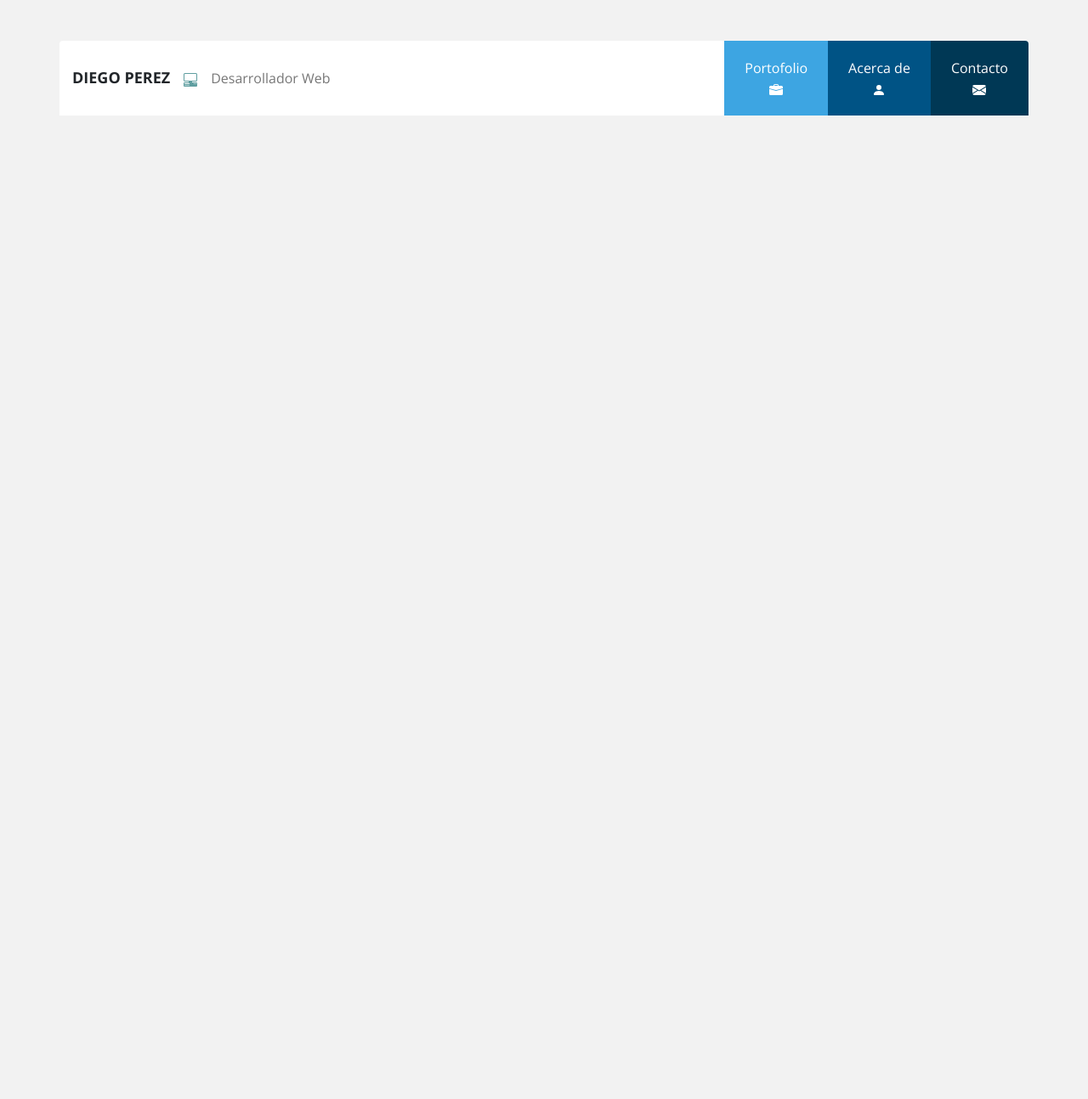
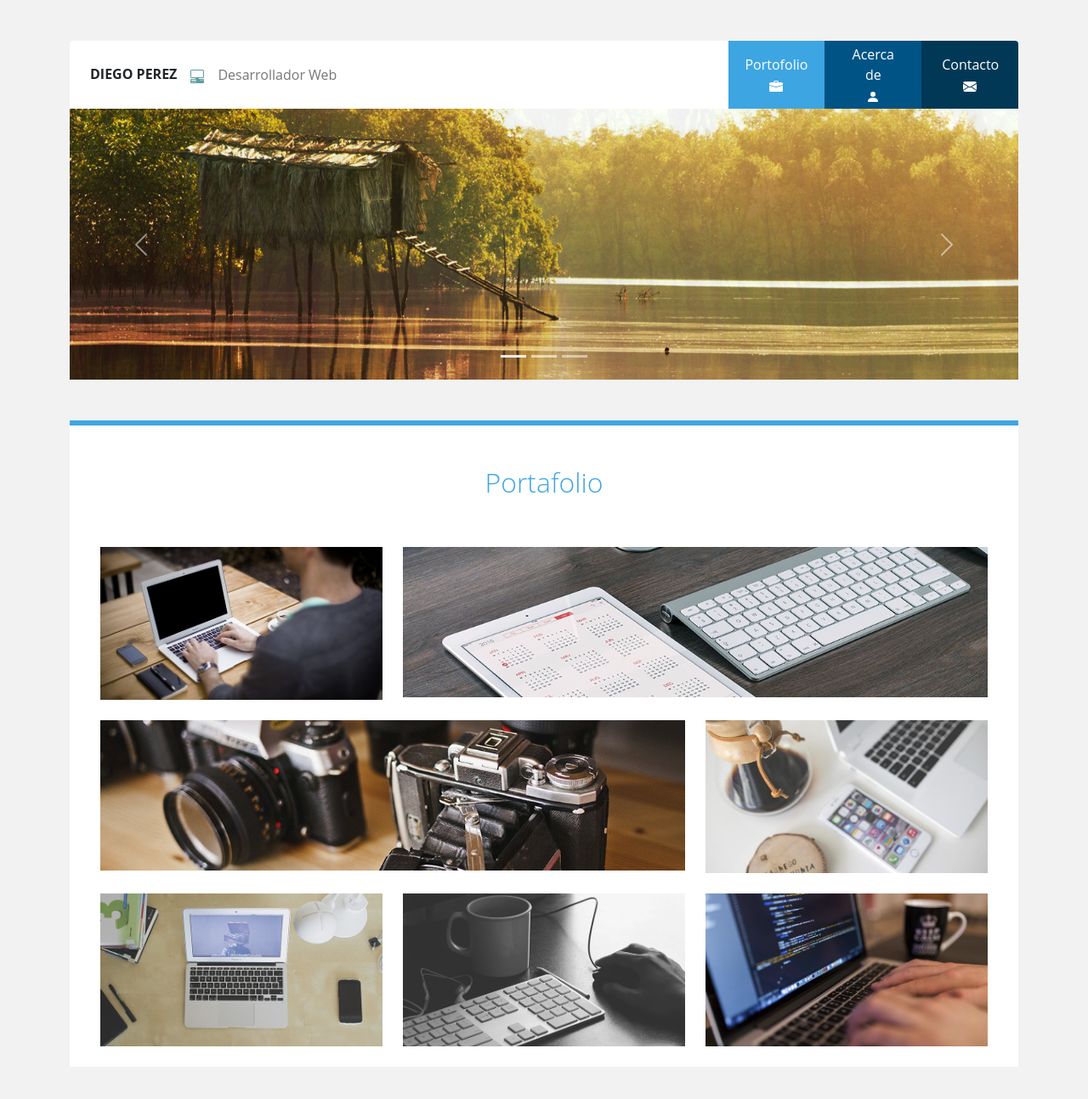
Before and after one commit to diegojperez90/Portafolio_bootstrap5, a plain HTML site: page index.html in a window 1280 px wide. Shown: the whole page at 85% size. Before the commit the page ends 800 px from the top, so only its background shows below. Drawn offline with nearby package versions, Linux system fonts and the light colour scheme; a web font is replaced by a local one.

Commit message:
termino carrusel del header y realizo galeria de imagenes del portafolio

```diff
--- a/estilos.css
+++ b/estilos.css
@@ -4,18 +4,15 @@ body {
 }
 
 header .nav {
-    min-height: 88px;
+    min-height: 80px;
     overflow: hidden;
     background: white;
 }
 
-header .logo h2 {
-    font-weight: bold;
-    font-size: 18px;
-}
-
+header .logo h2,
 header .logo p {
     font-size: 16px;
+    display: inline-block;
 }
 
 header .logo .icono {
@@ -33,3 +30,30 @@ header .menu .c3 { background: #003855; }
 header .menu .c1:hover { background: #1ba0ef; }
 header .menu .c2:hover { background: #00426a; }
 header .menu .c3:hover { background: #002d44; }
+
+/* MAIN */
+/* .portafolio */
+.portafolio {
+    border-top: 6px solid #3da5e2;
+    background: #fff;
+}
+
+.portafolio .titulo {
+    color: #3da5e2;
+    font-family: 'Open Sans', sans-serif;
+    font-weight: 300;
+}
+
+.portafolio .galeria .contenedor-imagen {
+    max-height: 180px;
+    overflow: hidden;
+}
+
+.portafolio .galeria .contenedor-imagen a {
+    background: #3da5e2;
+    display: inline-block;
+}
+
+.portafolio .galeria .contenedor-imagen:hover img {
+    opacity: .3;
+}
--- a/index.html
+++ b/index.html
@@ -4,18 +4,15 @@
     <meta charset="UTF-8">
     <meta http-equiv="X-UA-Compatible" content="IE=edge">
     <meta name="viewport" content="width=device-width, initial-scale=1.0">
-    <link rel="preconnect" href="https://fonts.googleapis.com">
-    <link rel="preconnect" href="https://fonts.gstatic.com" crossorigin>
-    <link href="https://fonts.googleapis.com/css2?family=Bakbak+One&family=Open+Sans:wght@300;400;600;700&display=swap" rel="stylesheet">
-    <link rel="stylesheet" href="https://cdn.jsdelivr.net/npm/bootstrap@4.6.1/dist/css/bootstrap.min.css" integrity="sha384-zCbKRCUGaJDkqS1kPbPd7TveP5iyJE0EjAuZQTgFLD2ylzuqKfdKlfG/eSrtxUkn" crossorigin="anonymous">
+    <link href="https://cdn.jsdelivr.net/npm/bootstrap@5.0.2/dist/css/bootstrap.min.css" rel="stylesheet" integrity="sha384-EVSTQN3/azprG1Anm3QDgpJLIm9Nao0Yz1ztcQTwFspd3yD65VohhpuuCOmLASjC" crossorigin="anonymous">
     <link rel="stylesheet" href="estilos.css">
     <title>Porfolio de Diego Pérez</title>
 </head>
 <body>
     <header class="container my-5">
-        <div class="nav row g-0 justify-content-between rounded-top">
-            <div class="logo col-auto d-flex align-items-center ps-4">
-                <h2 class="text-uppercase m-0">Diego Perez</h2>
+        <div class="nav row g-0 justify-content-between  rounded-top">
+            <div class="logo col-12 col-lg-auto d-flex align-items-center justify-content-center p-4">
+                <h2 class="fw-bold text-uppercase mb-0">Diego Perez</h2>
                 <div class="icono mx-3">
                     <svg xmlns="http://www.w3.org/2000/svg" width="16" height="16" fill="currentColor" class="bi bi-pc-display-horizontal" viewBox="0 0 16 16">
                         <path d="M1.5 0A1.5 1.5 0 0 0 0 1.5v7A1.5 1.5 0 0 0 1.5 10H6v1H1a1 1 0 0 0-1 1v3a1 1 0 0 0 1 1h14a1 1 0 0 0 1-1v-3a1 1 0 0 0-1-1h-5v-1h4.5A1.5 1.5 0 0 0 16 8.5v-7A1.5 1.5 0 0 0 14.5 0h-13Zm0 1h13a.5.5 0 0 1 .5.5v7a.5.5 0 0 1-.5.5h-13a.5.5 0 0 1-.5-.5v-7a.5.5 0 0 1 .5-.5ZM12 12.5a.5.5 0 1 1 1 0 .5.5 0 0 1-1 0Zm2 0a.5.5 0 1 1 1 0 .5.5 0 0 1-1 0ZM1.5 12h5a.5.5 0 0 1 0 1h-5a.5.5 0 0 1 0-1ZM1 14.25a.25.25 0 0 1 .25-.25h5.5a.25.25 0 1 1 0 .5h-5.5a.25.25 0 0 1-.25-.25Z"/>
@@ -23,8 +20,8 @@
                 </div>
                 <p class="mb-0">Desarrollador Web</p>
             </div>
-            <nav class="menu col-auto d-flex align-items-strech p-0">
-                <a href="#" class="c1 px-4 d-flex align-items-center text-center text-white text-decoration-none">
+            <nav class="menu col-12 col-lg-auto d-flex align-items-stretch">
+                <a href="#" class="col-4 c1 p-3 d-flex align-items-center text-center text-white text-decoration-none">
                     <div class="w-100">
                         <span>Portofolio</span>
                         <div class="icono">
@@ -35,7 +32,7 @@
                         </div>
                     </div>
                 </a>
-                <a href="#" class="c2 px-4 d-flex align-items-center text-center text-white text-decoration-none">
+                <a href="#" class="col-4 c2 px-4 d-flex align-items-center text-center text-white text-decoration-none">
                     <div class="w-100">
                         <span>Acerca de</span>
                         <div class="icono">
@@ -45,7 +42,7 @@
                         </div>
                     </div>
                 </a>
-                <a href="#" class="c3 px-4 d-flex align-items-center text-center text-white text-decoration-none">
+                <a href="#" class="col-4 c3 px-4 d-flex align-items-center text-center text-white text-decoration-none">
                     <div class="w-100">
                         <span>Contacto</span>
                         <div class="icono">
@@ -58,12 +55,116 @@
                 </a>
             </nav>
         </div>
+        <div class="row">
+            <div class="col">
+                <div class="carousel slide carousel-fade" id="mi-carousel" data-bs-ride="carousel">
+					<div class="carousel-inner">
+						<div class="carousel-item active">
+							<img class="img-fluid w-100" src="imagenes/img1.jpg" alt="">
+						</div>
+						<div class="carousel-item" data-bs-interval="5000">
+							<img class="img-fluid w-100" src="imagenes/img2.jpg" alt="">
+						</div>
+						<div class="carousel-item">
+							<img class="img-fluid w-100" src="imagenes/img3.jpg" alt="">
+						</div>
+					</div>
+					<!-- Controles -->
+					<button
+						class="carousel-control-prev"
+						type="button"
+						data-bs-target="#mi-carousel"
+						data-bs-slide="prev"
+					>
+						<span class="carousel-control-prev-icon" aria-hidden="true"></span>
+						<span class="visually-hidden">Anterior</span>
+					</button>
+					<button
+						class="carousel-control-next"
+						type="button"
+						data-bs-target="#mi-carousel"
+						data-bs-slide="next"
+					>
+						<span class="carousel-control-next-icon" aria-hidden="true"></span>
+						<span class="visually-hidden">Siguiente</span>
+					</button>
+					<!-- Indicadores -->
+					<div class="carousel-indicators">
+						<button
+							type="button"
+							class="active"
+							data-bs-target="#mi-carousel"
+							data-bs-slide-to="0"
+							aria-label="Slide 1"
+                            aria-current="true"
+						></button>
+						<button
+							type="button"
+							data-bs-target="#mi-carousel"
+							data-bs-slide-to="1"
+							aria-label="Slide 2"
+						></button>
+						<button
+							type="button"
+							data-bs-target="#mi-carousel"
+							data-bs-slide-to="2"
+							aria-label="Slide 3"
+						></button>
+                    </div>
+				</div>
+			</div>
+        </div>
     </header>
 
+    <main>
+        <div class="container ">
+            <div class="row portafolio g-o mx-0 px-4 mb-5">
+                <div class="col">
+                    <h2 class="titulo text-center py-5">Portafolio</h2>
+                    <div class="row galeria">
+                        <div class="contenedor-imagen mb-4 col-6 col-lg-4">
+                            <a href="#">
+                                <img src="imagenes/img-1.jpg" alt="" class="d-block w-100">
+                            </a>
+                        </div>
+                        <div class="contenedor-imagen mb-4 col-6 col-lg-8">
+                            <a href="#">
+                                <img src="imagenes/img-2.jpg" alt="" class="d-block w-100">
+                            </a>
+                        </div>
 
-    <script src="https://cdn.jsdelivr.net/npm/jquery@3.5.1/dist/jquery.slim.min.js" integrity="sha384-DfXdz2htPH0lsSSs5nCTpuj/zy4C+OGpamoFVy38MVBnE+IbbVYUew+OrCXaRkfj" crossorigin="anonymous"></script>
-    <script src="https://cdn.jsdelivr.net/npm/popper.js@1.16.1/dist/umd/popper.min.js" integrity="sha384-9/reFTGAW83EW2RDu2S0VKaIzap3H66lZH81PoYlFhbGU+6BZp6G7niu735Sk7lN" crossorigin="anonymous"></script>
-    <script src="https://cdn.jsdelivr.net/npm/bootstrap@4.6.1/dist/js/bootstrap.min.js" integrity="sha384-VHvPCCyXqtD5DqJeNxl2dtTyhF78xXNXdkwX1CZeRusQfRKp+tA7hAShOK/B/fQ2" crossorigin="anonymous"></script>
+                        <div class="contenedor-imagen mb-4 col-12 col-lg-8">
+                            <a href="#">
+                                <img src="imagenes/img-3.jpg" alt="" class="d-block w-100">
+                            </a>
+                        </div>
+                        <div class="contenedor-imagen mb-4 col-4">
+                            <a href="#">
+                                <img src="imagenes/img-4.jpg" alt="" class="d-block w-100">
+                            </a>
+                        </div>
+                        <div class="contenedor-imagen mb-4 col-4">
+                            <a href="#">
+                                <img src="imagenes/img-5.jpg" alt="" class="d-block w-100">
+                            </a>
+                        </div>
+                        <div class="contenedor-imagen mb-4 col-4">
+                            <a href="#">
+                                <img src="imagenes/img-6.jpg" alt="" class="d-block w-100">
+                            </a>
+                        </div>
+                        <div class="contenedor-imagen mb-4 col-4">
+                            <a href="#">
+                                <img src="imagenes/img-7.jpg" alt="" class="d-block w-100">
+                            </a>
+                        </div>
+                </div>
+            </div>
+        </div>
+    </main>
+
+    <script src="https://cdn.jsdelivr.net/npm/@popperjs/core@2.9.2/dist/umd/popper.min.js" integrity="sha384-IQsoLXl5PILFhosVNubq5LC7Qb9DXgDA9i+tQ8Zj3iwWAwPtgFTxbJ8NT4GN1R8p" crossorigin="anonymous"></script>
+    <script src="https://cdn.jsdelivr.net/npm/bootstrap@5.0.2/dist/js/bootstrap.min.js" integrity="sha384-cVKIPhGWiC2Al4u+LWgxfKTRIcfu0JTxR+EQDz/bgldoEyl4H0zUF0QKbrJ0EcQF" crossorigin="anonymous"></script>
 
     <script src="apps.js"></script>
 </body>
```
Also changed, not shown: imagenes/foto.jpg (added), imagenes/img-1.jpg (added), imagenes/img-2.jpg (added), imagenes/img-3.jpg (added), imagenes/img-4.jpg (added), imagenes/img-5.jpg (added), imagenes/img-6.jpg (added), imagenes/img-7.jpg (added), imagenes/img1.jpg (added), imagenes/img2.jpg (added), imagenes/img3.jpg (added).
